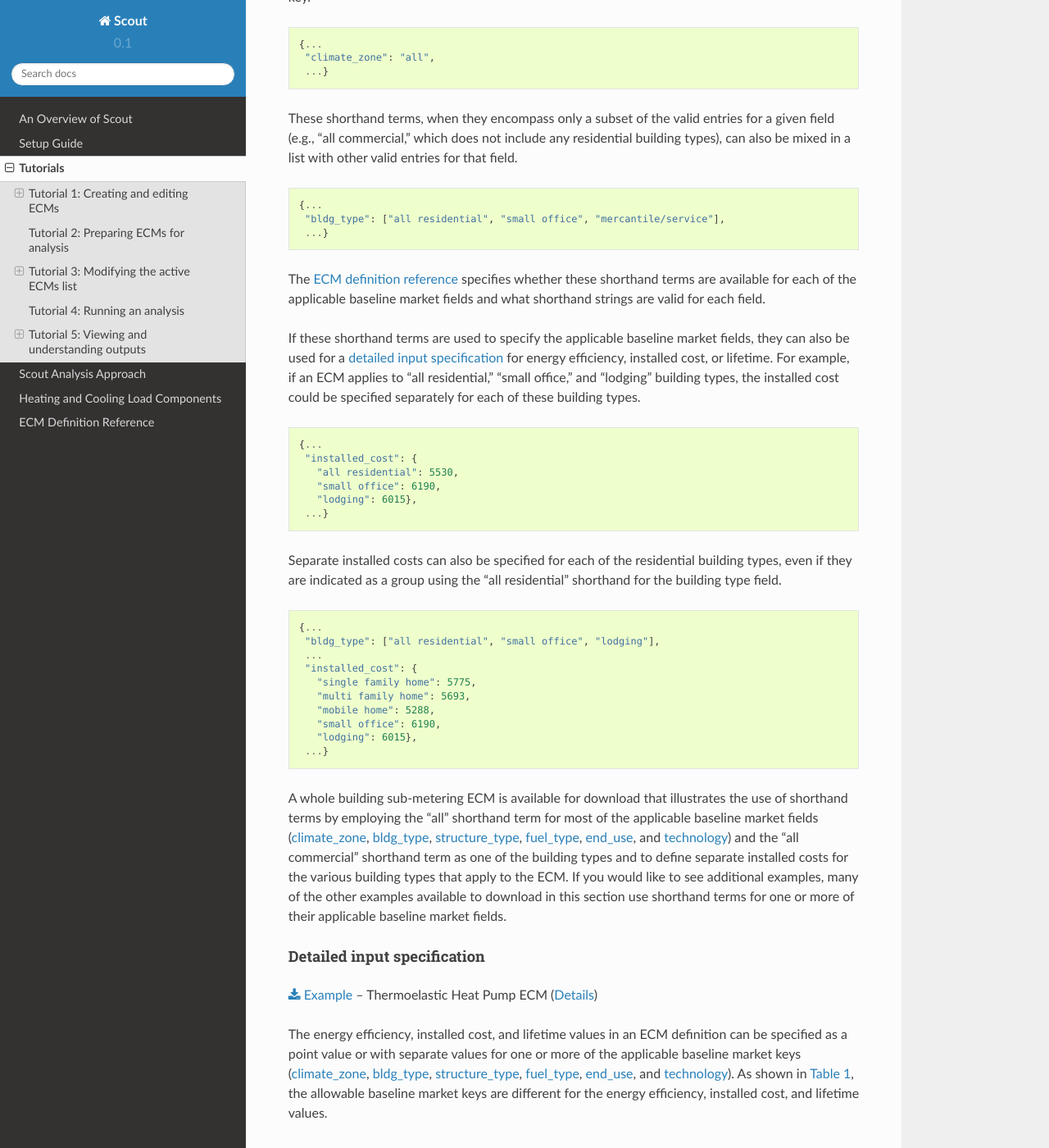
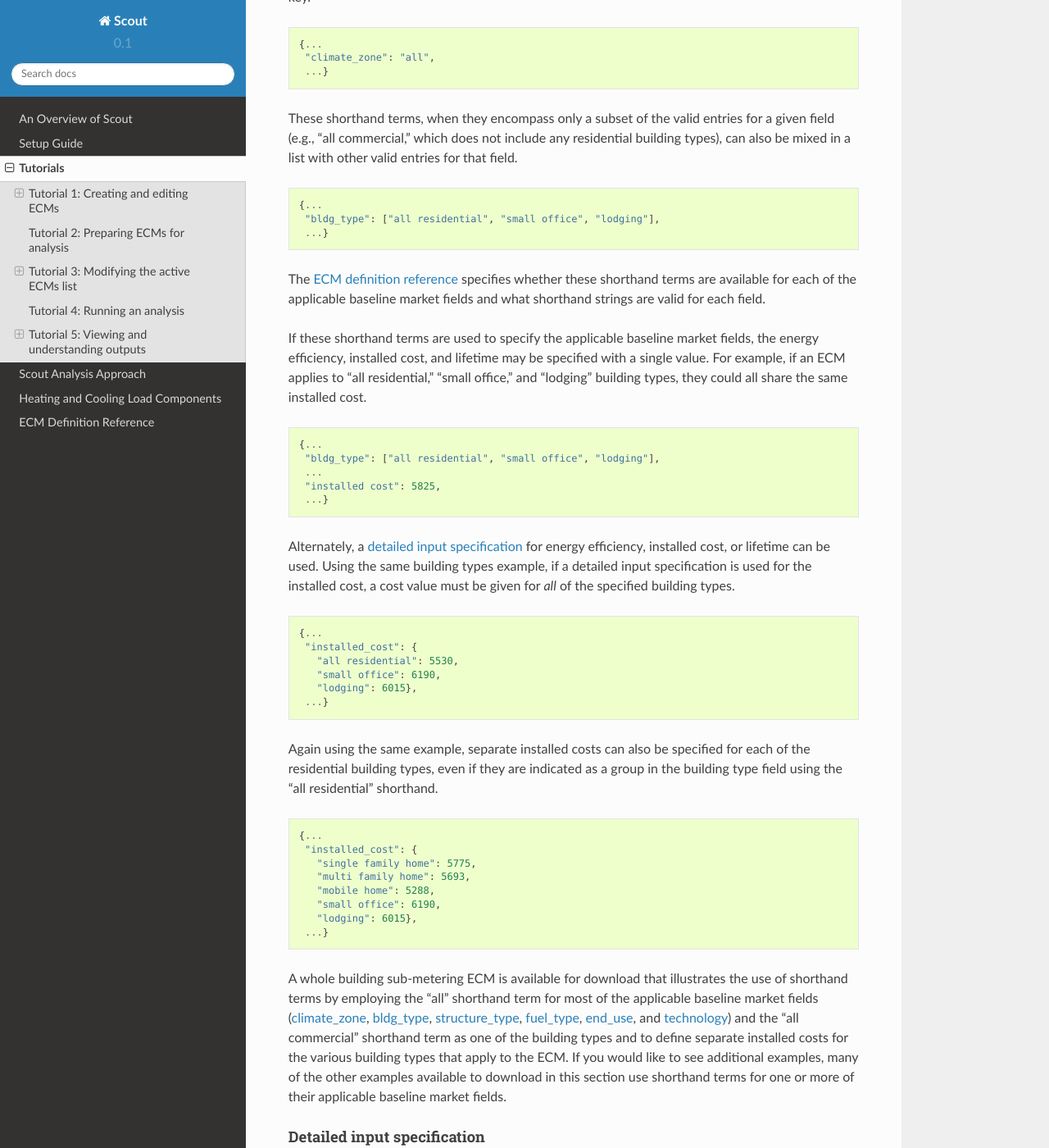
Before and after one commit to trynthink/scout, a Sphinx documentation site: the page built from docs/tutorials.rst, in a window 1280 px wide and 1400 px high, scrolled down 10777 px. Shown: the whole window at 82% size. Built offline with Sphinx 7.4.7 and the Read the Docs theme 2.0.0, drawn with Linux system fonts in a browser that asks for light colours; some of the changed text lies outside the part shown.

Commit message:
Reinforce rules on shorthand values
Clarify that when using shorthand values and detailed input specifications, a separate value must be provided for each of the baseline market fields that apply for that input specification (i.e., if three building types apply to an ECM, for a valid detailed installed cost specification, all three building types must have a cost).

```diff
--- a/docs/tutorials.rst
+++ b/docs/tutorials.rst
@@ -335,12 +335,22 @@ Similarly, an ECM that applies to any climate zone can use "all" as the value fo
 These shorthand terms, when they encompass only a subset of the valid entries for a given field (e.g., "all commercial," which does not include any residential building types), can also be mixed in a list with other valid entries for that field. ::
 
    {...
-    "bldg_type": ["all residential", "small office", "mercantile/service"],
+    "bldg_type": ["all residential", "small office", "lodging"],
     ...}
 
 The :ref:`ECM definition reference <ecm-applicable-baseline-market>` specifies whether these shorthand terms are available for each of the applicable baseline market fields and what shorthand strings are valid for each field.
 
-If these shorthand terms are used to specify the applicable baseline market fields, they can also be used for a :ref:`detailed input specification <ecm-features-detailed-input>` for energy efficiency, installed cost, or lifetime. For example, if an ECM applies to "all residential," "small office," and "lodging" building types, the installed cost could be specified separately for each of these building types. ::
+If these shorthand terms are used to specify the applicable baseline market fields, the energy efficiency, installed cost, and lifetime may be specified with a single value. For example, if an ECM applies to "all residential," "small office," and "lodging" building types, they could all share the same installed cost. ::
+
+   {...
+    "bldg_type": ["all residential", "small office", "lodging"],
+    ...
+    "installed cost": 5825,
+    ...}
+
+.. _shorthand-detailed-input-specification:
+
+Alternately, a :ref:`detailed input specification <ecm-features-detailed-input>` for energy efficiency, installed cost, or lifetime can be used. Using the same building types example, if a detailed input specification is used for the installed cost, a cost value must be given for *all* of the specified building types. ::
 
    {...
     "installed_cost": {
@@ -349,11 +359,9 @@ If these shorthand terms are used to specify the applicable baseline market fiel
       "lodging": 6015},
     ...}
 
-Separate installed costs can also be specified for each of the residential building types, even if they are indicated as a group using the "all residential" shorthand for the building type field. ::
+Again using the same example, separate installed costs can also be specified for each of the residential building types, even if they are indicated as a group in the building type field using the "all residential" shorthand. ::
 
    {...
-    "bldg_type": ["all residential", "small office", "lodging"],
-    ...
     "installed_cost": {
       "single family home": 5775,
       "multi family home": 5693,
@@ -401,6 +409,9 @@ A detailed input specification for any of the fields should consist of a dict wi
       "AIA_CZ4": 1.4,
       "AIA_CZ5": 1.28},
     ...}
+
+.. note::
+   If a detailed input specification is used, all of the applicable baseline market keys *must* be given and have a corresponding value. For example, an ECM that applies to three building types and has a detailed input specification for installed cost must have a cost value for all three building types. (Exceptions may apply if the partial shortcuts "all residential" and "all commercial" are used -- see the :ref:`baseline market shorthand values <shorthand-detailed-input-specification>` documentation.)
 
 ECMs that describe technologies that perform functions across multiple end uses will necessarily require an energy efficiency definition that is specified by fuel type. Air-source heat pumps, which provide both heating and cooling, are an example of such a technology. ::
 
```
